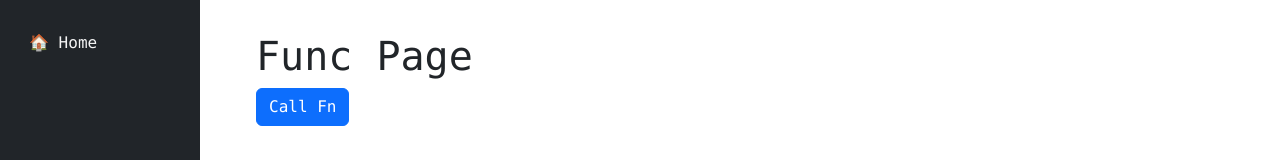
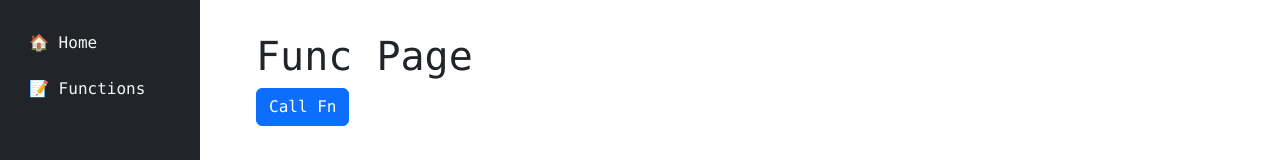
Before and after one commit to osawa-koki/learning-amplify-function, a Next.js app: page /func in a window 1280 px wide. Shown: the top 160 px of the page. Built offline with nearby package versions, Linux system fonts and the light colour scheme; no server answers; what aws-amplify would draw is missing.

Commit message:
small fix

```diff
--- a/pages.ts
+++ b/pages.ts
@@ -9,6 +9,11 @@ const pages: Page[] = [
     emoji: '🏠',
     path: '/',
     name: 'Home'
+  },
+  {
+    emoji: '📝',
+    path: '/func/',
+    name: 'Functions'
   }
 ]
 
```
Also changed, not shown: 1 other file (tests, documents, lock files or other folders).
